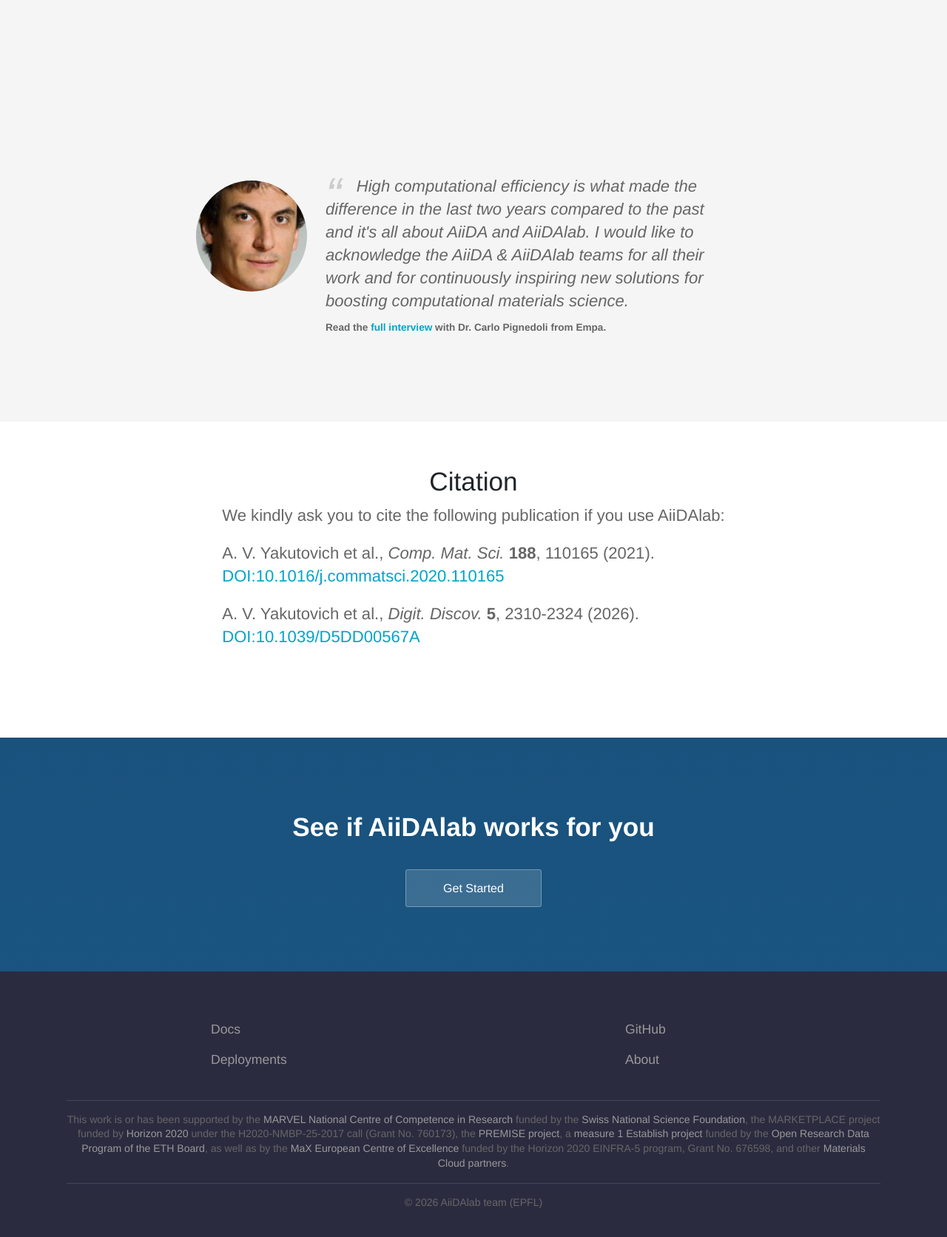
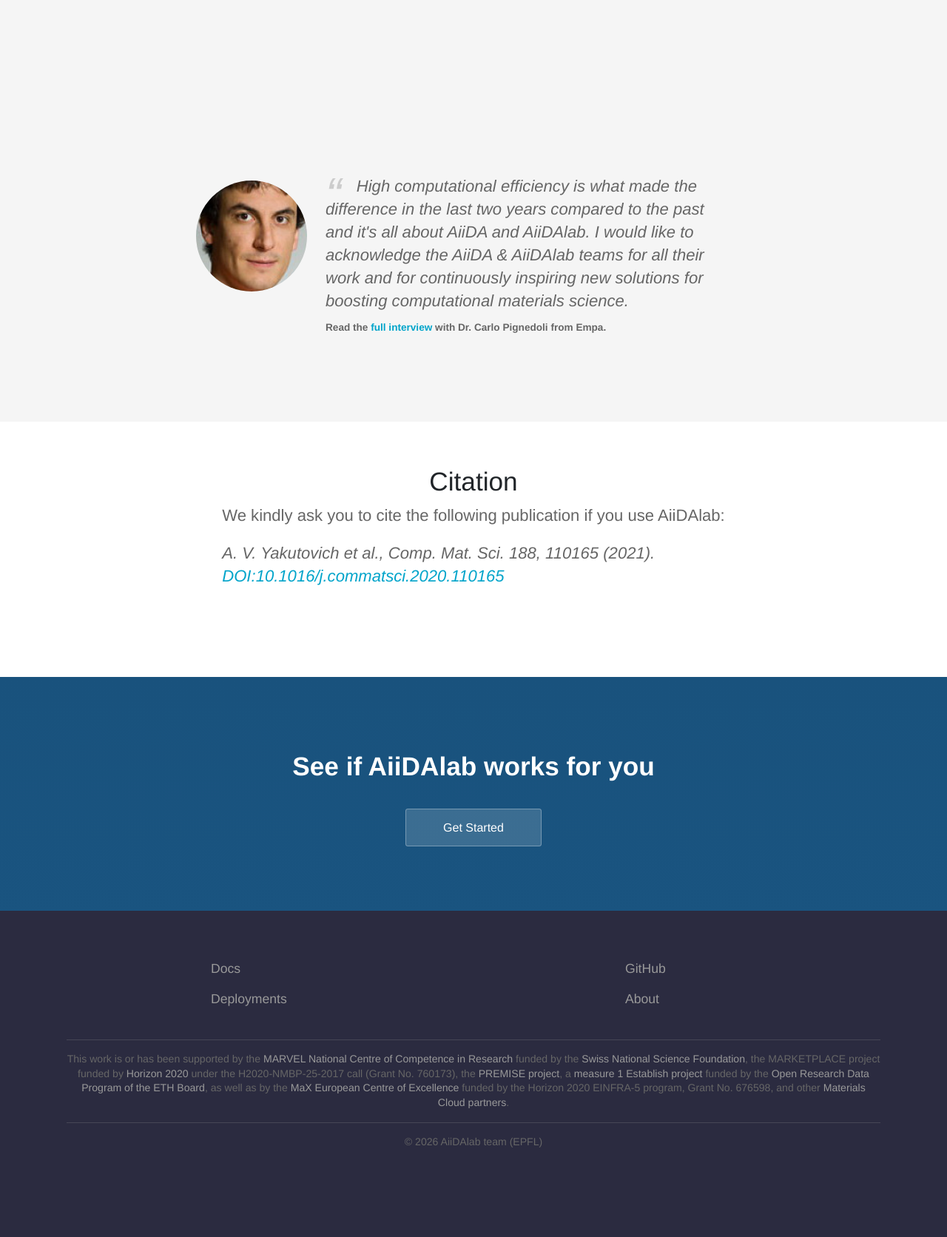
Before and after one commit to edan-bainglass/aiidalab-website, a Jekyll site: the page built from index.html, in a window 1280 px wide, cut to the strip 2707-4392 px from the top of the page. Shown: the top 1672 px of the strip at 74% size. Built offline with Jekyll 4.4.1, drawn with Linux system fonts in a browser that asks for light colours; after the commit the page ends 4310 px from its top, so only the background shows below that.

Commit message:
Deploying to gh-pages from @ edan-bainglass/aiidalab-website@d58df03ab321e9a4e6b682f355c3c82543c00de2 🚀

```diff
--- a/_includes/acknowledgement.html
+++ b/_includes/acknowledgement.html
@@ -3,17 +3,9 @@
     We kindly ask you to cite the following publication if you use AiiDAlab:
   </p>
   <p class="reference">
-    A. V. Yakutovich et al., <em>Comp. Mat. Sci.</em> <b>188</b>, 110165 (2021).
-    <br />
+    A. V. Yakutovich et al., Comp. Mat. Sci. 188, 110165 (2021).<br />
     <a href="https://doi.org/10.1016/j.commatsci.2020.110165" target="_blank"
       >DOI:10.1016/j.commatsci.2020.110165</a
     >
   </p>
-  <p class="reference">
-    A. V. Yakutovich et al., <em>Digit. Discov.</em> <b>5</b>, 2310-2324 (2026).
-    <br />
-    <a href="https://doi.org/10.1039/D5DD00567A" target="_blank"
-      >DOI:10.1039/D5DD00567A</a
-    >
-  </p>
 </div>
--- a/_sass/landing-page.scss
+++ b/_sass/landing-page.scss
@@ -21,7 +21,7 @@
 
   .video-block {
     width: 98%;
-    text-align: center;
+    align: center;
 
     .embed-container {
       position: relative;
@@ -98,8 +98,7 @@
   }
 
   .reference {
-    b {
-      font-weight: bold;
-    }
+    font-style: italic;
+    font-weight: normal;
   }
 }
```
